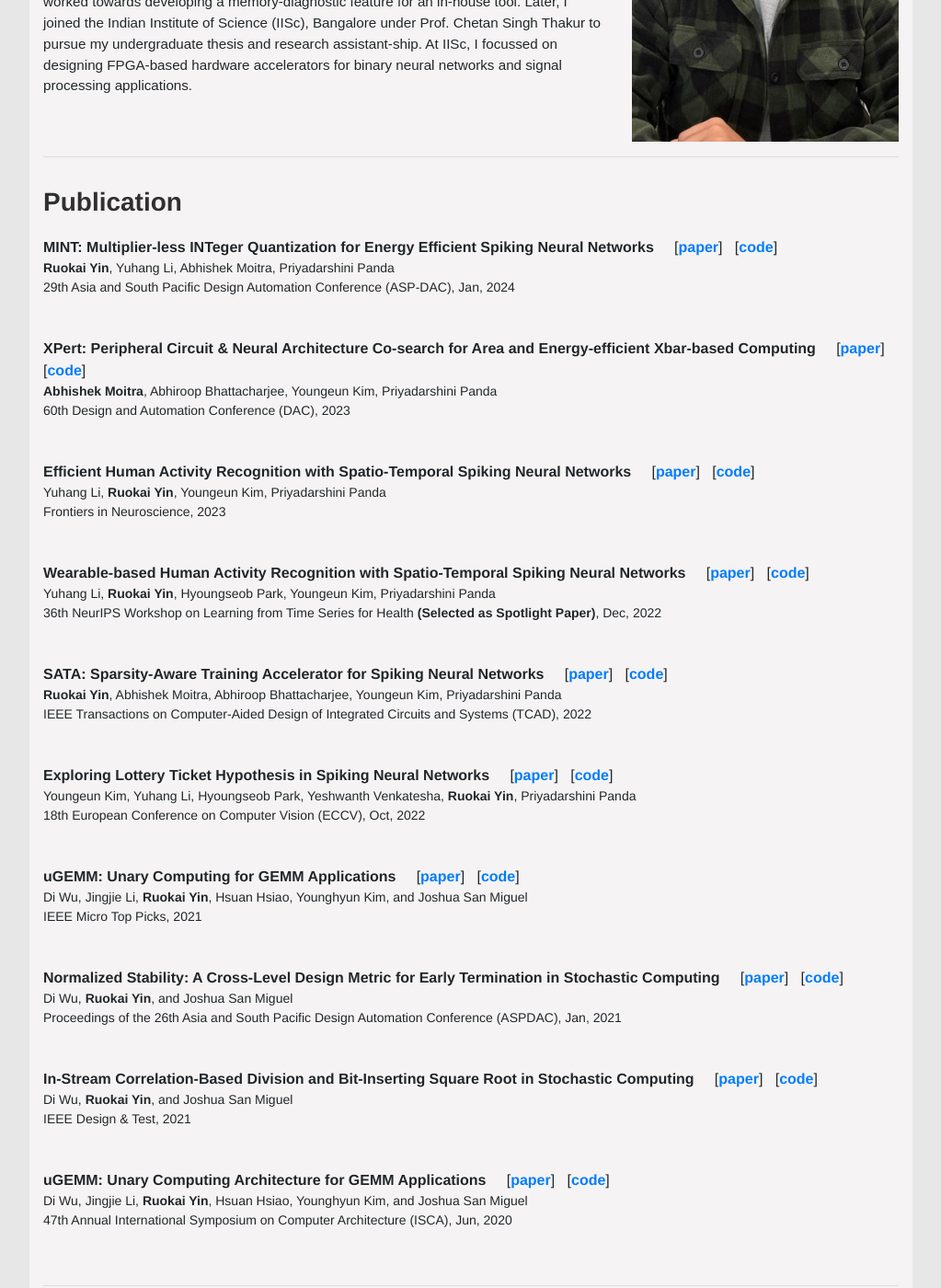
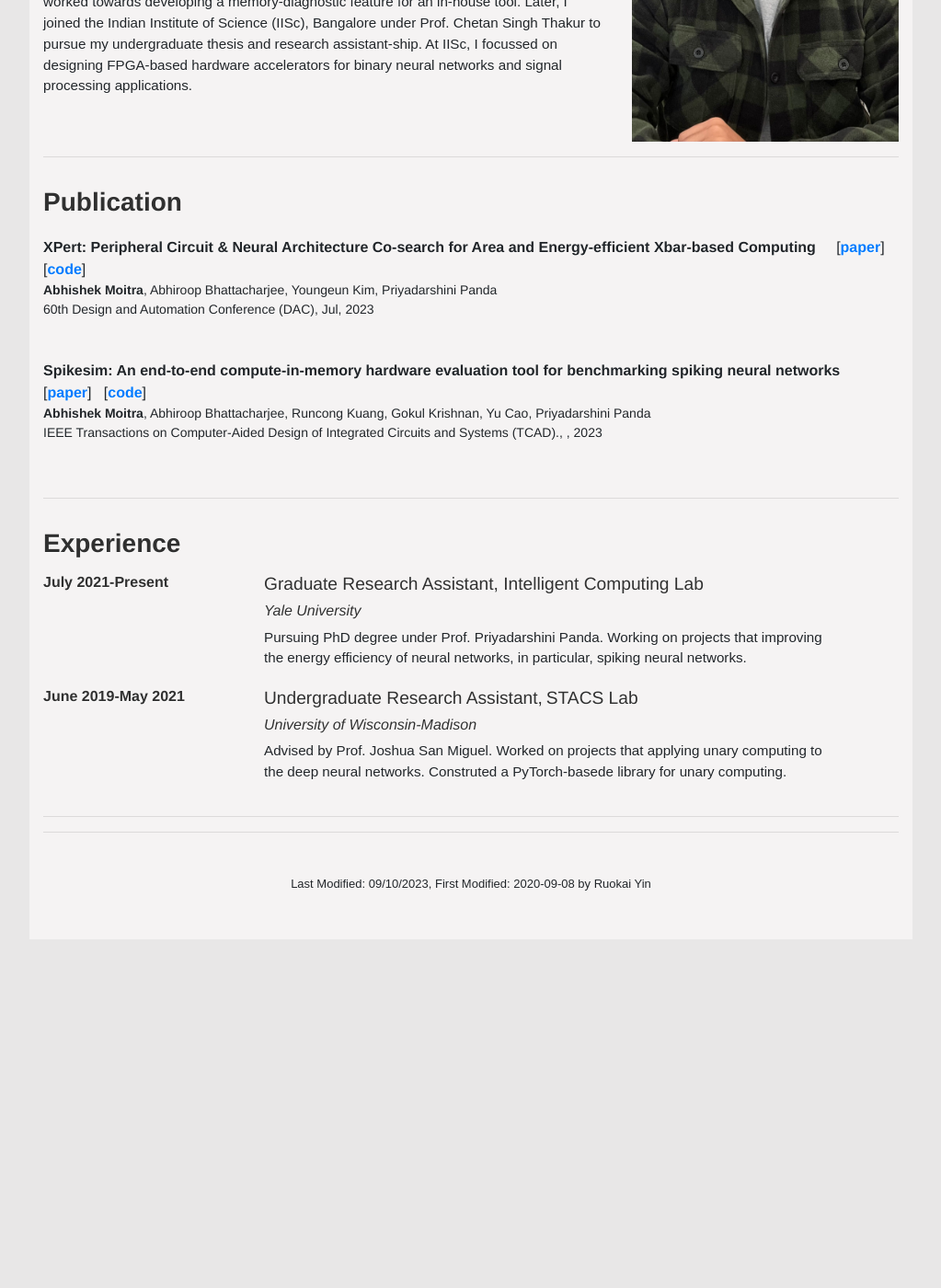
Before and after one commit to MoitraAbhi/moitraabhi.github.io, a Jekyll site: the page built from index.html, in a window 1280 px wide and 1400 px high, scrolled down 558 px. Shown: the whole window at 92% size, without its empty margins (128-1151 px from the left). Built offline with Jekyll 4.4.1, drawn with Linux system fonts in a browser that asks for light colours; after the commit the page ends 1579 px from its top, so only the background shows below that; some of the changed text lies outside the part shown.

Commit message:
added header

```diff
--- a/_data/publications.yml
+++ b/_data/publications.yml
@@ -1,124 +1,120 @@
-- title: "MINT: Multiplier-less INTeger Quantization for Energy Efficient Spiking Neural Networks"
-  author: >
-    <b>Ruokai Yin</b>, Yuhang Li, Abhishek Moitra, Priyadarshini Panda
-  booktitle: 29th Asia and South Pacific Design Automation Conference (ASP-DAC)
-  year: 2024
-  month: Jan
-  address: Incheon, Korea
-  publisher: IEEE
-  conference: ASP-DAC'24
-  file: MINT_2024_ASPDAC.pdf
-  code: https://github.com/Intelligent-Computing-Lab-Yale/
-
-
-
 - title: "XPert: Peripheral Circuit & Neural Architecture Co-search for Area and Energy-efficient Xbar-based Computing"
   author: >
     <b>Abhishek Moitra</b>, Abhiroop Bhattacharjee, Youngeun Kim, Priyadarshini Panda
   booktitle: 60th Design and Automation Conference (DAC)
   year: 2023
-  month:
-  address:
+  month: Jul
+  address: San Francisco, CA
   publisher: IEEE
-  conference: N
-  file: https://arxiv.org/abs/2303.17646
+  conference: DAC'23
+#  file: https://arxiv.org/abs/2303.17646
   code: https://github.com/Intelligent-Computing-Lab-Yale/XPert/
 
-- title: "Efficient Human Activity Recognition with Spatio-Temporal Spiking Neural Networks"
+- title: "Spikesim: An end-to-end compute-in-memory hardware evaluation tool for benchmarking spiking neural networks"
   author: >
-    Yuhang Li, <b>Ruokai Yin</b>, Youngeun Kim, Priyadarshini Panda
-  booktitle: Frontiers in Neuroscience
+    <b>Abhishek Moitra</b>, Abhiroop Bhattacharjee, Runcong Kuang, Gokul Krishnan, Yu Cao, Priyadarshini Panda
+  booktitle: IEEE Transactions on Computer-Aided Design of Integrated Circuits and Systems (TCAD).
   year: 2023
-  month:
-  address:
   publisher: IEEE
-  conference: N
-  file: snnhar.pdf
-  code: https://github.com/Intelligent-Computing-Lab-Yale/SNN_HAR
+  conference: ASP-DAC'24
+#  file: MINT_2024_ASPDAC.pdf
+  code: https://github.com/Intelligent-Computing-Lab-Yale/SpikeSim
 
-- title: "Wearable-based Human Activity Recognition with Spatio-Temporal Spiking Neural Networks"
-  author: >
-    Yuhang Li, <b>Ruokai Yin</b>, Hyoungseob Park, Youngeun Kim, Priyadarshini Panda
-  booktitle: 36th NeurIPS Workshop on Learning from Time Series for Health <b>(Selected as Spotlight Paper)</b>
-  year: 2022
-  month: Dec
-  address: New Orleans, US
-  publisher: IEEE
-  conference: NeurIPS'22
-  file: har_snn.pdf
-  code: https://github.com/Intelligent-Computing-Lab-Yale/SNN_HAR
+#- title: "Efficient Human Activity Recognition with Spatio-Temporal Spiking Neural Networks"
+#  author: >
+#    Yuhang Li, <b>Ruokai Yin</b>, Youngeun Kim, Priyadarshini Panda
+#  booktitle: Frontiers in Neuroscience
+#  year: 2023
+#  month:
+#  address:
+#  publisher: IEEE
+#  conference: N
+#  file: snnhar.pdf
+#  code: https://github.com/Intelligent-Computing-Lab-Yale/SNN_HAR
 
-
-- title: "SATA: Sparsity-Aware Training Accelerator for Spiking Neural Networks"
-  author: >
-    <b>Ruokai Yin</b>, Abhishek Moitra, Abhiroop Bhattacharjee, Youngeun Kim, Priyadarshini Panda
-  booktitle: IEEE Transactions on Computer-Aided Design of Integrated Circuits and Systems (TCAD)
-  year: 2022
-  month:
-  address:
-  publisher: IEEE
-  conference: N
-  file: sata.pdf
-  code: https://github.com/RuokaiYin/SATA_Sim
-
-- title: "Exploring Lottery Ticket Hypothesis in Spiking Neural Networks"
-  author: >
-    Youngeun Kim, Yuhang Li, Hyoungseob Park, Yeshwanth Venkatesha, <b>Ruokai Yin</b>, Priyadarshini Panda
-  booktitle: 18th European Conference on Computer Vision (ECCV)
-  year: 2022
-  month: Oct
-  address: Tel Aviv, Israel
-  publisher: IEEE
-  conference: ECCV'22
-  file: lth.pdf
-  code: https://github.com/intelligent-computing-lab-yale/exploring-lottery-ticket-hypothesis-in-snns
-
-- title: "uGEMM: Unary Computing for GEMM Applications"
-  author: >
-    Di Wu, Jingjie Li, <b>Ruokai Yin</b>,
-    Hsuan Hsiao, Younghyun Kim, and Joshua San Miguel
-  booktitle: IEEE Micro Top Picks
-  year: 2021
-  month:
-  address:
-  publisher: IEEE
-  conference: N
-  file: ugemm_top.pdf
-  code: https://github.com/diwu1990/UnarySim
-
-- title: "Normalized Stability: A Cross-Level Design Metric for Early Termination in Stochastic Computing"
-  author: >
-    Di Wu, <b>Ruokai Yin</b>, and Joshua San Miguel
-  booktitle: Proceedings of the 26th Asia and South Pacific Design Automation Conference (ASPDAC)
-  year: 2021
-  month: Jan
-  address: Tokyo, Japan
-  publisher: ACM
-  conference: ASPDAC'21
-  file: ns.pdf
-  code: https://github.com/diwu1990/UnarySim
-
-- title: "In-Stream Correlation-Based Division and Bit-Inserting Square Root in Stochastic Computing"
-  author: >
-    Di Wu, <b>Ruokai Yin</b>, and Joshua San Miguel
-  booktitle: IEEE Design & Test
-  year: 2021
-  month:
-  address:
-  publisher: IEEE
-  conference: N
-  file: udiv.pdf
-  code: https://github.com/diwu1990/UnarySim
-
-- title: "uGEMM: Unary Computing Architecture for GEMM Applications"
-  author: >
-    Di Wu, Jingjie Li, <b>Ruokai Yin</b>,
-    Hsuan Hsiao, Younghyun Kim, and Joshua San Miguel
-  booktitle: 47th Annual International Symposium on Computer Architecture (ISCA)
-  year: 2020
-  month: Jun
-  address: Valencia, Spain
-  publisher: IEEE
-  conference: ISCA'20
-  file: ugemm.pdf
-  code: https://github.com/diwu1990/UnarySim
+#- title: "Wearable-based Human Activity Recognition with Spatio-Temporal Spiking Neural Networks"
+#  author: >
+#    Yuhang Li, <b>Ruokai Yin</b>, Hyoungseob Park, Youngeun Kim, Priyadarshini Panda
+#  booktitle: 36th NeurIPS Workshop on Learning from Time Series for Health <b>(Selected as Spotlight Paper)</b>
+#  year: 2022
+#  month: Dec
+#  address: New Orleans, US
+#  publisher: IEEE
+#  conference: NeurIPS'22
+#  file: har_snn.pdf
+#  code: https://github.com/Intelligent-Computing-Lab-Yale/SNN_HAR
+#
+#
+#- title: "SATA: Sparsity-Aware Training Accelerator for Spiking Neural Networks"
+#  author: >
+#    <b>Ruokai Yin</b>, Abhishek Moitra, Abhiroop Bhattacharjee, Youngeun Kim, Priyadarshini Panda
+#  booktitle: IEEE Transactions on Computer-Aided Design of Integrated Circuits and Systems (TCAD)
+#  year: 2022
+#  month:
+#  address:
+#  publisher: IEEE
+#  conference: N
+#  file: sata.pdf
+#  code: https://github.com/RuokaiYin/SATA_Sim
+#
+#- title: "Exploring Lottery Ticket Hypothesis in Spiking Neural Networks"
+#  author: >
+#    Youngeun Kim, Yuhang Li, Hyoungseob Park, Yeshwanth Venkatesha, <b>Ruokai Yin</b>, Priyadarshini Panda
+#  booktitle: 18th European Conference on Computer Vision (ECCV)
+#  year: 2022
+#  month: Oct
+#  address: Tel Aviv, Israel
+#  publisher: IEEE
+#  conference: ECCV'22
+#  file: lth.pdf
+#  code: https://github.com/intelligent-computing-lab-yale/exploring-lottery-ticket-hypothesis-in-snns
+#
+#- title: "uGEMM: Unary Computing for GEMM Applications"
+#  author: >
+#    Di Wu, Jingjie Li, <b>Ruokai Yin</b>,
+#    Hsuan Hsiao, Younghyun Kim, and Joshua San Miguel
+#  booktitle: IEEE Micro Top Picks
+#  year: 2021
+#  month:
+#  address:
+#  publisher: IEEE
+#  conference: N
+#  file: ugemm_top.pdf
+#  code: https://github.com/diwu1990/UnarySim
+#
+#- title: "Normalized Stability: A Cross-Level Design Metric for Early Termination in Stochastic Computing"
+#  author: >
+#    Di Wu, <b>Ruokai Yin</b>, and Joshua San Miguel
+#  booktitle: Proceedings of the 26th Asia and South Pacific Design Automation Conference (ASPDAC)
+#  year: 2021
+#  month: Jan
+#  address: Tokyo, Japan
+#  publisher: ACM
+#  conference: ASPDAC'21
+#  file: ns.pdf
+#  code: https://github.com/diwu1990/UnarySim
+#
+#- title: "In-Stream Correlation-Based Division and Bit-Inserting Square Root in Stochastic Computing"
+#  author: >
+#    Di Wu, <b>Ruokai Yin</b>, and Joshua San Miguel
+#  booktitle: IEEE Design & Test
+#  year: 2021
+#  month:
+#  address:
+#  publisher: IEEE
+#  conference: N
+#  file: udiv.pdf
+#  code: https://github.com/diwu1990/UnarySim
+#
+#- title: "uGEMM: Unary Computing Architecture for GEMM Applications"
+#  author: >
+#    Di Wu, Jingjie Li, <b>Ruokai Yin</b>,
+#    Hsuan Hsiao, Younghyun Kim, and Joshua San Miguel
+#  booktitle: 47th Annual International Symposium on Computer Architecture (ISCA)
+#  year: 2020
+#  month: Jun
+#  address: Valencia, Spain
+#  publisher: IEEE
+#  conference: ISCA'20
+#  file: ugemm.pdf
+#  code: https://github.com/diwu1990/UnarySim
--- a/_includes/header.html
+++ b/_includes/header.html
@@ -1,10 +1,10 @@
-<h1 style="text-align: center;">Ruokai Yin</h1>
+<h1 style="text-align: center;">Abhishek Moitra</h1>
 <h4 style="text-align: center;">PhD student, Electrical Engineering, Yale University</h4>
-<h4 style="text-align: center;">E-mail: ruokai.yin@yale.edu</h4>
+<h4 style="text-align: center;">E-mail: abhishek.moitra@yale.edu</h4>
 <h4 style="text-align: center;">
-    <a href="https://github.com/ruokaiyin" class="external" target="_blank">Github</a>
+    <a href="https://github.com/MoitraAbhi" class="external" target="_blank">Github</a>
     &nbsp;&nbsp;&nbsp;
-    <a href="https://scholar.google.com/citations?user=MF1nKn4AAAAJ&hl=en" class="external" target="_blank">Google Scholar</a>
+    <a href="https://scholar.google.com/citations?hl=en&user=Mv7T17QAAAAJ&view_op=list_works&sortby=pubdate" class="external" target="_blank">Google Scholar</a>
     &nbsp;&nbsp;&nbsp;
-    <a href="https://www.linkedin.com/in/ruokai-yin-1296201b6/" class="external" target="_blank">Linkedin</a>
+    <a href="https://www.linkedin.com/in/abhishek-moitra-52696798/" class="external" target="_blank">Linkedin</a>
 </h4>
--- a/_includes/teaching.html
+++ b/_includes/teaching.html
@@ -1,27 +1,27 @@
-<div class="row">
-    <div class="col-12">
-        <h2>Teaching</h2>
-    </div>
-</div>
+<!--<div class="row">-->
+<!--    <div class="col-12">-->
+<!--        <h2>Teaching</h2>-->
+<!--    </div>-->
+<!--</div>-->
 
-<div class="row">
-    <div class="col-3">
-        <h4>2023 Fall</h4>
-    </div>
-    <div class="col-8">
-        <h5>Teaching Fellow, EENG 439 Neural Networks and Learning Systems</h5>
-        <h6>Yale University</h6>
-        <p>Instructor: Prof. Priya Panda. <a href="https://intelligentcomputinglab.yale.edu/courses">Course Description</a>.
-    </div>
-</div>
+<!--<div class="row">-->
+<!--    <div class="col-3">-->
+<!--        <h4>2023 Fall</h4>-->
+<!--    </div>-->
+<!--    <div class="col-8">-->
+<!--        <h5>Teaching Fellow, EENG 439 Neural Networks and Learning Systems</h5>-->
+<!--        <h6>Yale University</h6>-->
+<!--        <p>Instructor: Prof. Priya Panda. <a href="https://intelligentcomputinglab.yale.edu/courses">Course Description</a>.-->
+<!--    </div>-->
+<!--</div>-->
 
-<div class="row">
-    <div class="col-3">
-        <h4>2023 Spring</h4>
-    </div>
-    <div class="col-8">
-        <h5>Teaching Fellow, EENG 348/CPSC 338: Digital Systems </h5>
-        <h6>Yale University</h6>
-        <p>Instructor: Prof. Rajit Manohar. <a href="https://csl.yale.edu/~rajit/classes/eeng348/">Course Description</a>.
-    </div>
-</div>
+<!--<div class="row">-->
+<!--    <div class="col-3">-->
+<!--        <h4>2023 Spring</h4>-->
+<!--    </div>-->
+<!--    <div class="col-8">-->
+<!--        <h5>Teaching Fellow, EENG 348/CPSC 338: Digital Systems </h5>-->
+<!--        <h6>Yale University</h6>-->
+<!--        <p>Instructor: Prof. Rajit Manohar. <a href="https://csl.yale.edu/~rajit/classes/eeng348/">Course Description</a>.-->
+<!--    </div>-->
+<!--</div>-->
```
